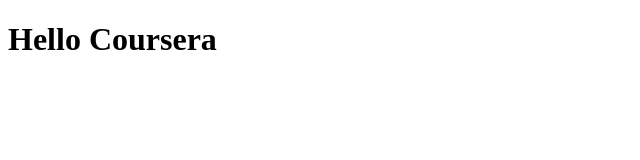
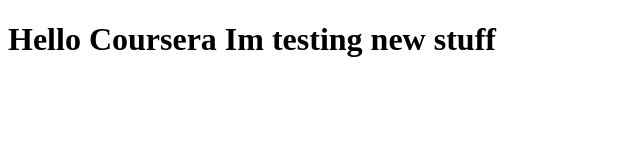
Before and after one commit to jpcg698/CourseraFull, a plain HTML site: page index.html in a window 1280 px wide. Shown: the whole page, without its empty margins (0-640 px from the left). Drawn offline with Linux system fonts and the light colour scheme.

Commit message:
progress

```diff
--- a/index.html
+++ b/index.html
@@ -4,6 +4,6 @@
 	<title>Hello Coursera</title>
 </head>
 <body>
-<h1>Hello Coursera</h1>
+<h1>Hello Coursera Im testing new stuff</h1>
 </body>
 </html>
```
